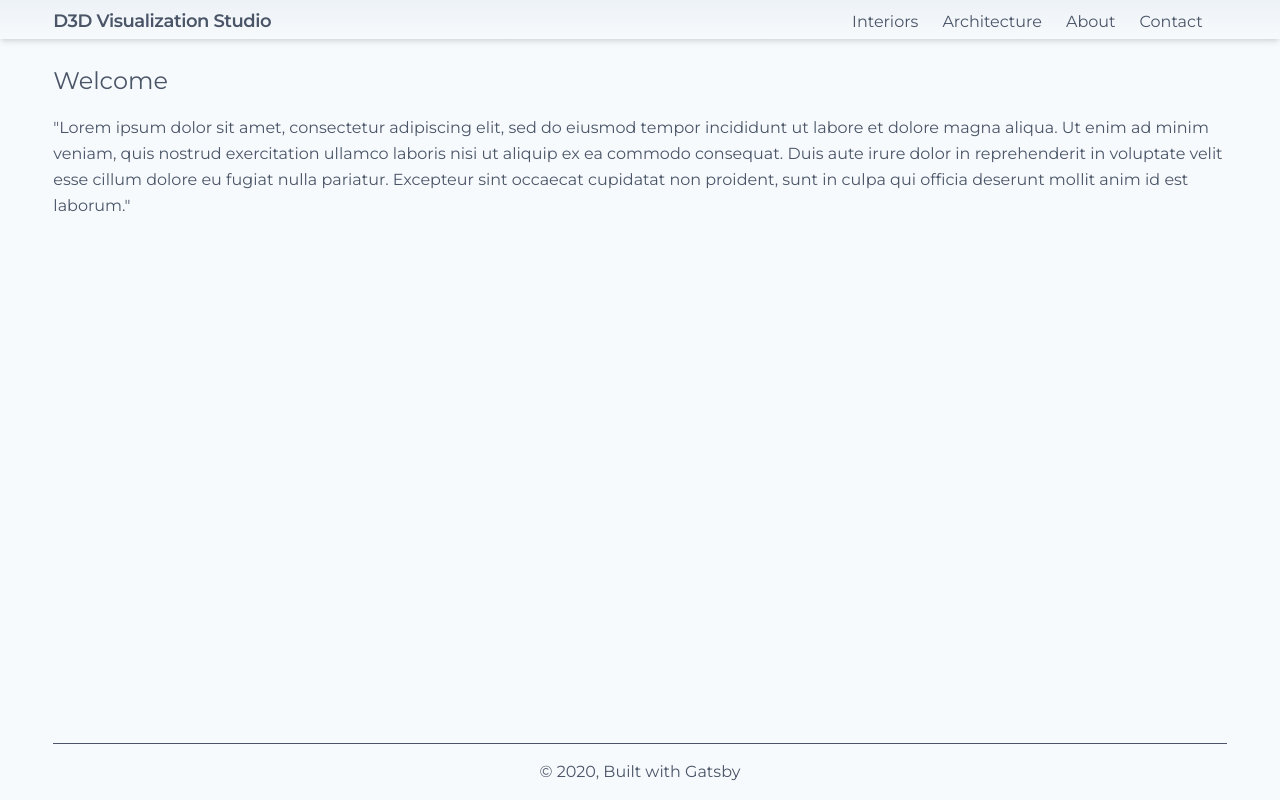
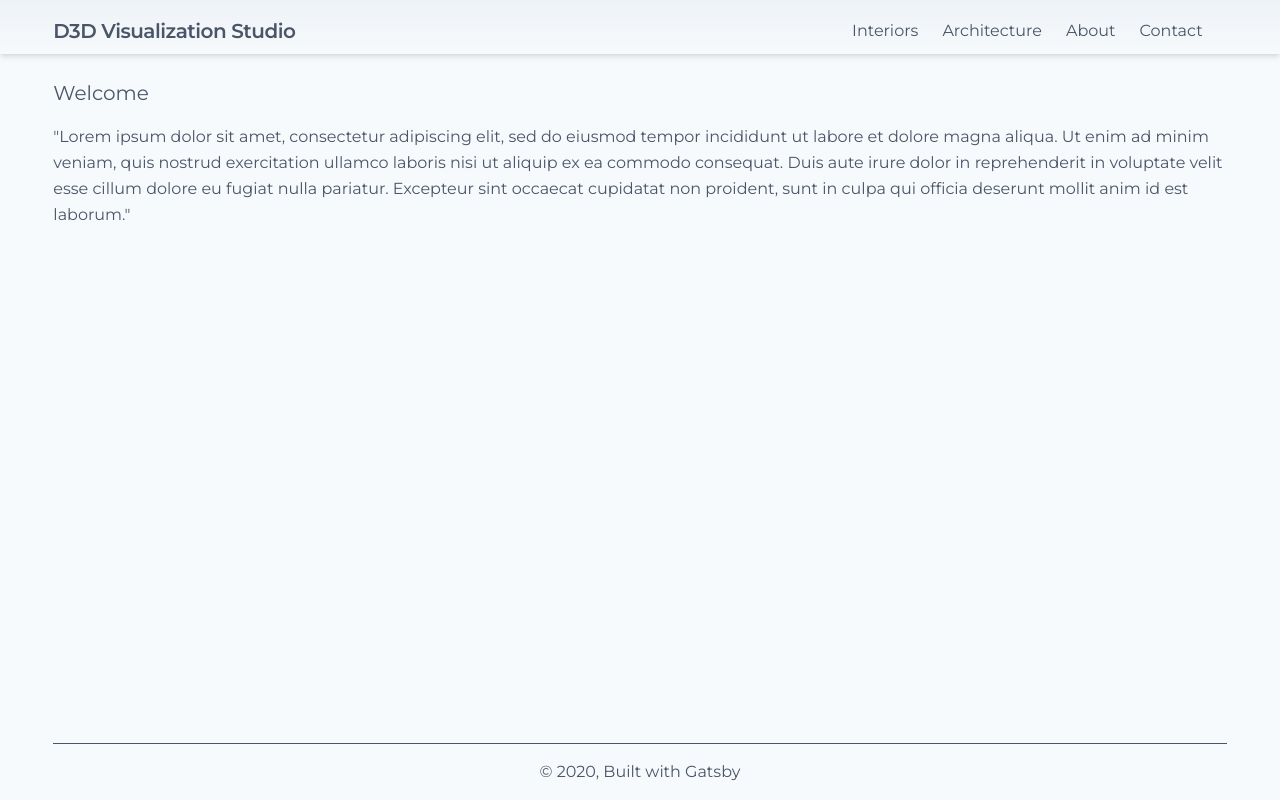
Before and after one commit to fshiper/d3d-studio, a Gatsby site: page / in a window 1280 px wide. Built offline with nearby package versions, Linux system fonts and the light colour scheme; Gatsby itself is replaced by a stand-in of ours.

Commit message:
minor header changes

```diff
--- a/src/components/header.js
+++ b/src/components/header.js
@@ -7,11 +7,11 @@ const Header = ({ siteTitle }) => {
   const [isExpanded, toggleExpansion] = useState(false)
 
   return (
-    <header className="bg-gradient-gray-light shadow-md pt-2 pb-1">
+    <header className="bg-gradient-gray-light shadow-md pt-4 pb-2">
       <nav className="flex container w-11/12 items-center justify-between flex-wrap  mx-auto">
         <div className="flex items-center flex-shrink-0 text-gray-700 mr-6">
           <Link to="/" href="#responsive-header">
-            <span className="font-semibold text-lg tracking-tight">
+            <span className="font-semibold text-xl tracking-tight">
               {siteTitle}
             </span>
           </Link>
--- a/src/styles/site.css
+++ b/src/styles/site.css
@@ -4,7 +4,7 @@ body {
   @apply text-gray-700;
 }
 h2 {
-  @apply text-2xl;
+  @apply text-xl;
   @apply pb-4;
 }
 p {
```
Also changed, not shown: tailwind.config.js (+0 -7 lines).
